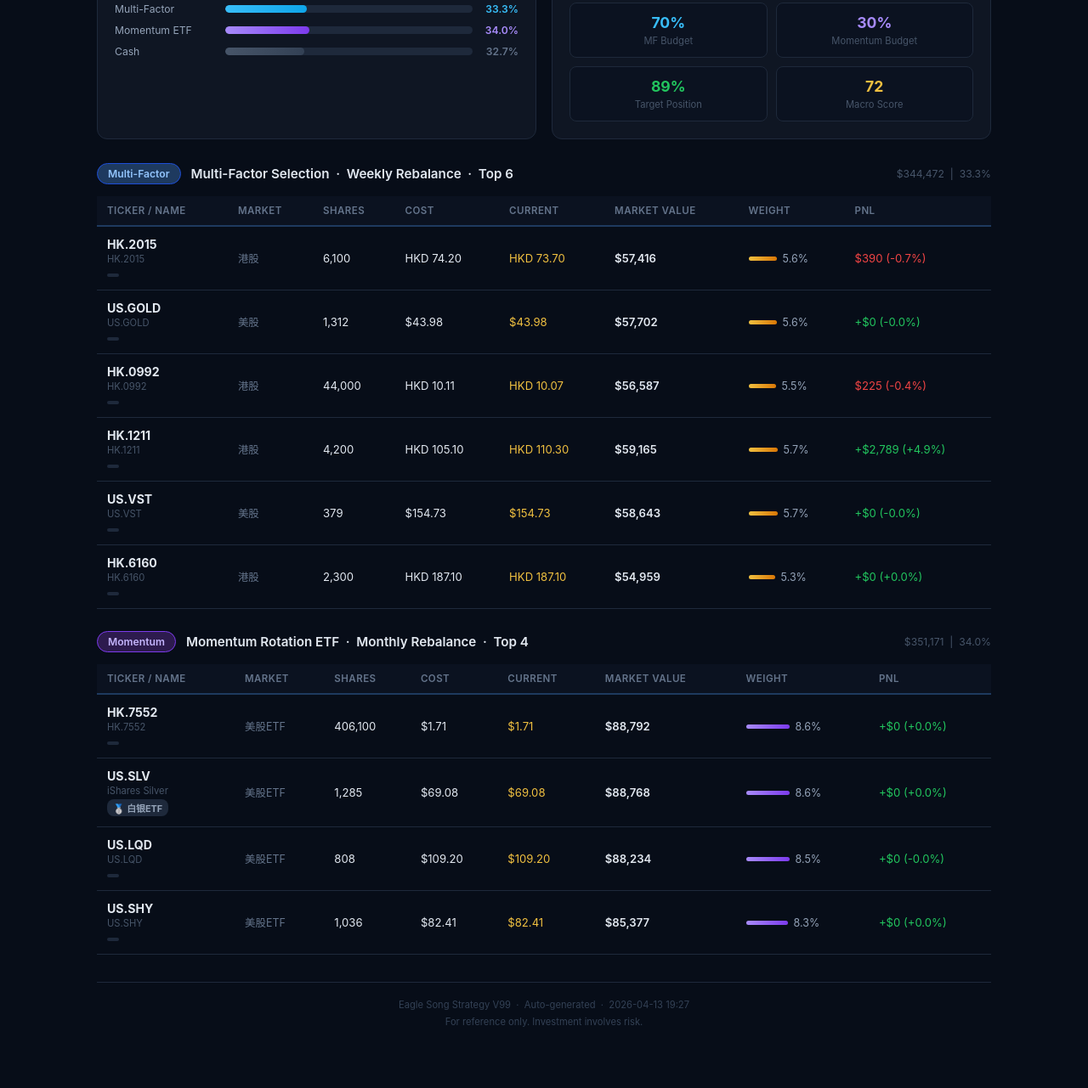
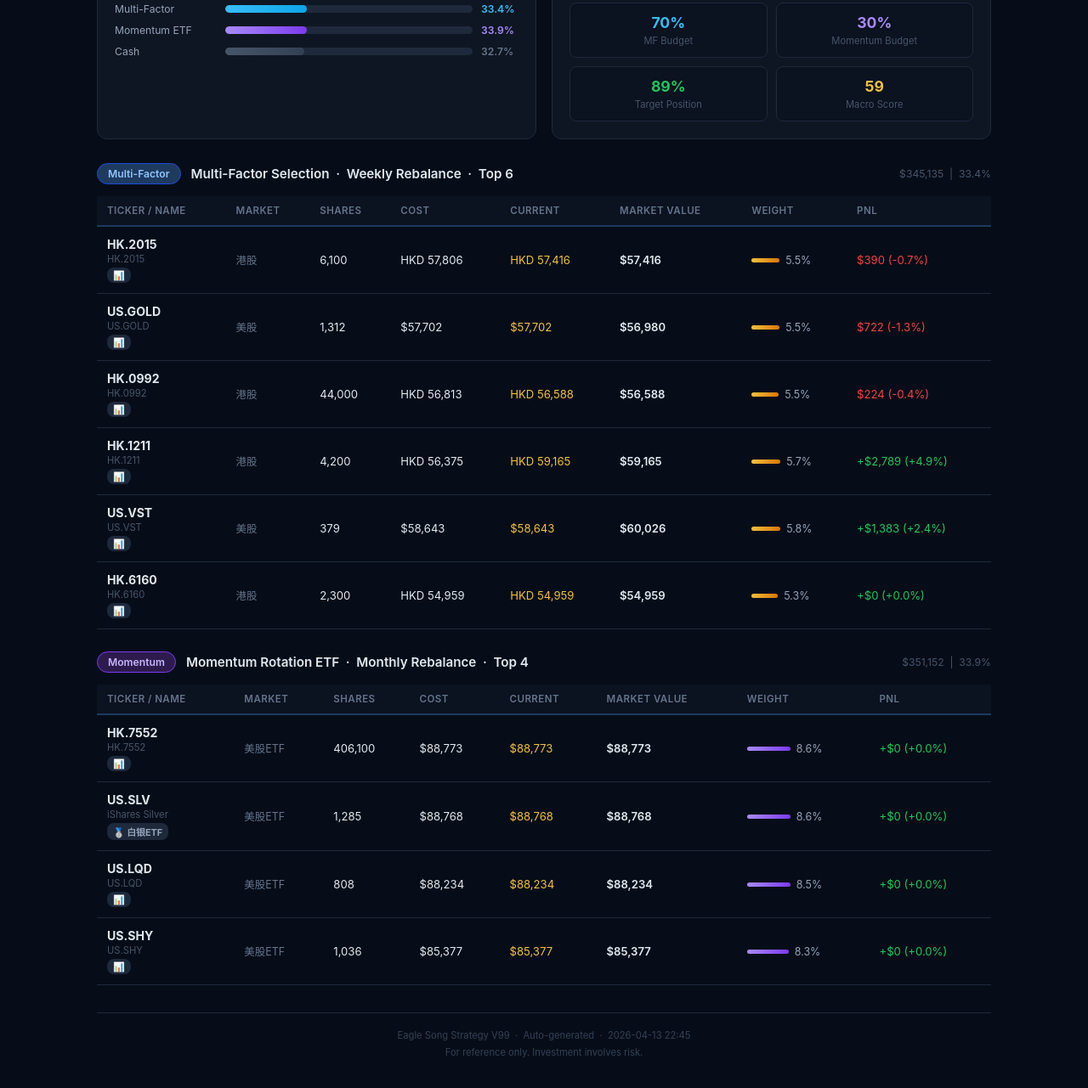
Before and after one commit to yingli0319-svg/eagle-eye-phi, a website: page portfolio.html in a window 1280 px wide. Shown: the part 361-1642 px from the top of the page at 85% size. Before the commit the page ends 1606 px from the top, so only its background shows below. Drawn offline with Linux system fonts and the light colour scheme.

Commit message:
Update portfolio 2026-04-13 22:45

```diff
--- a/portfolio.html
+++ b/portfolio.html
@@ -28,7 +28,7 @@
 .alloc-label{width:120px;font-size:0.76rem;color:#94a3b8;flex-shrink:0;}
 .alloc-bar-bg{flex:1;height:9px;background:#1e293b;border-radius:5px;overflow:hidden;}
 .alloc-bar-fill{height:100%;border-radius:5px;}
-.alloc-pct{width:44px;font-size:0.76rem;text-align:right;font-weight:600;}
+.alloc-pct{width:44px;font-size:0.76rem;text-right;font-weight:600;}
 .strategy-header{display:flex;align-items:center;gap:12px;margin:26px 0 14px;flex-wrap:wrap;}
 .strategy-badge{padding:4px 12px;border-radius:20px;font-size:0.76rem;font-weight:600;}
 .badge-mf{background:#1e3a5f;color:#93c5fd;border:1px solid #1d4ed8;}
@@ -48,39 +48,34 @@
 .weight-bar{height:5px;border-radius:3px;background:linear-gradient(90deg,#f0c040,#d97706);min-width:4px;}
 .weight-bar.mo{background:linear-gradient(90deg,#a78bfa,#7c3aed);}
 .footer-note{text-align:center;color:#334155;font-size:0.7rem;margin-top:32px;padding-top:16px;border-top:1px solid #1e293b;line-height:1.8;}
-@media(max-width:768px){
-  .summary-grid{grid-template-columns:repeat(2,1fr);}
-  .alloc-section{grid-template-columns:1fr;}
-  .strategy-meta{display:none;}
-}
+@media(max-width:768px){.summary-grid{grid-template-columns:repeat(2,1fr);}.alloc-section{grid-template-columns:1fr;}.strategy-meta{display:none;}}
 </style>
 </head>
 <body>
 <div class="top-bar">
   <div class="logo">Eagle Song V99 - Portfolio</div>
   <a href="/" class="back-btn">&larr; Home</a>
-  <div class="update-time">Updated: 2026-04-13 19:27</div>
+  <div class="update-time">Updated: 2026-04-13 22:45</div>
 </div>
-
 <div class="container">
   <h1>Portfolio Holdings</h1>
   <div class="subtitle">Eagle Song Strategy V99 &nbsp;&middot;&nbsp; Multi-Factor + Momentum &nbsp;&middot;&nbsp; Since 2026-03-27</div>
 
   <div class="summary-grid">
     <div class="stat-card">
-      <div class="stat-val gold">$1,034,074</div>
+      <div class="stat-val gold">$1,034,718</div>
       <div class="stat-label">Total Assets</div>
       <div class="stat-sub">Initial $1,000,000</div>
     </div>
     <div class="stat-card">
-      <div class="stat-val pos">+34,074 (+3.41%)</div>
+      <div class="stat-val pos">+34,718 (+3.47%)</div>
       <div class="stat-label">Total PnL</div>
       <div class="stat-sub">Since inception</div>
     </div>
     <div class="stat-card">
-      <div class="stat-val pos">67.3%</div>
+      <div class="stat-val pos">67.0%</div>
       <div class="stat-label">Invested</div>
-      <div class="stat-sub">$695,643</div>
+      <div class="stat-sub">$693,449</div>
     </div>
     <div class="stat-card">
       <div class="stat-val warn">$338,432</div>
@@ -88,7 +83,7 @@
       <div class="stat-sub">32.7%</div>
     </div>
     <div class="stat-card">
-      <div class="stat-val" style="color:#38bdf8;">72/100</div>
+      <div class="stat-val" style="color:#38bdf8;">59/100</div>
       <div class="stat-label">Macro Score</div>
       <div class="stat-sub">Position Target 70%</div>
     </div>
@@ -100,12 +95,12 @@
       <div class="alloc-bar-row">
         <div class="alloc-label">Multi-Factor</div>
         <div class="alloc-bar-bg"><div class="alloc-bar-fill" style="width:33%;background:linear-gradient(90deg,#38bdf8,#0ea5e9);"></div></div>
-        <div class="alloc-pct" style="color:#38bdf8;">33.3%</div>
+        <div class="alloc-pct" style="color:#38bdf8;">33.4%</div>
       </div>
       <div class="alloc-bar-row">
         <div class="alloc-label">Momentum ETF</div>
-        <div class="alloc-bar-bg"><div class="alloc-bar-fill" style="width:34%;background:linear-gradient(90deg,#a78bfa,#7c3aed);"></div></div>
-        <div class="alloc-pct" style="color:#a78bfa;">34.0%</div>
+        <div class="alloc-bar-bg"><div class="alloc-bar-fill" style="width:33%;background:linear-gradient(90deg,#a78bfa,#7c3aed);"></div></div>
+        <div class="alloc-pct" style="color:#a78bfa;">33.9%</div>
       </div>
       <div class="alloc-bar-row">
         <div class="alloc-label">Cash</div>
@@ -129,7 +124,7 @@
           <div style="font-size:0.7rem;color:#475569;margin-top:4px;">Target Position</div>
         </div>
         <div style="background:#0b1220;border:1px solid #1e293b;border-radius:8px;padding:12px;text-align:center;">
-          <div style="font-size:1.1rem;font-weight:700;color:#f0c040;">72</div>
+          <div style="font-size:1.1rem;font-weight:700;color:#f0c040;">59</div>
           <div style="font-size:0.7rem;color:#475569;margin-top:4px;">Macro Score</div>
         </div>
       </div>
@@ -139,71 +134,68 @@
   <div class="strategy-header">
     <span class="strategy-badge badge-mf">Multi-Factor</span>
     <div class="strategy-title">Multi-Factor Selection &nbsp;&middot;&nbsp; Weekly Rebalance &nbsp;&middot;&nbsp; Top 6</div>
-    <div class="strategy-meta">$344,472 &nbsp;|&nbsp; 33.3%</div>
+    <div class="strategy-meta">$345,135 &nbsp;|&nbsp; 33.4%</div>
   </div>
   <table>
     <thead>
-      <tr>
-        <th>Ticker / Name</th><th>Market</th><th>Shares</th><th>Cost</th>
-        <th>Current</th><th>Market Value</th><th>Weight</th><th>PnL</th>
-      </tr>
+      <tr><th>Ticker / Name</th><th>Market</th><th>Shares</th><th>Cost</th><th>Current</th><th>Market Value</th><th>Weight</th><th>PnL</th></tr>
     </thead>
     <tbody>
       <tr>
         <td class="ticker-cell">HK.2015<div class="ticker-sub">HK.2015</div>
-          <span class="sector-tag" style="color:#999;"> </span></td>
+          <span class="sector-tag" style="color:#94a3b8;">📊 </span></td>
         <td style="color:#64748b;font-size:0.78rem;">港股</td>
         <td>6,100</td>
-        <td>HKD 74.20</td>
-        <td style="color:#f0c040;">HKD 73.70</td>
+        <td>HKD 57,806</td>
+        <td style="color:#f0c040;">HKD 57,416</td>
         <td style="font-weight:600;">$57,416</td>
         <td>
           <div class="weight-bar-wrap">
             <div class="weight-bar " style="width:33px;"></div>
-            <span style="color:#94a3b8;font-size:0.78rem;">5.6%</span>
+            <span style="color:#94a3b8;font-size:0.78rem;">5.5%</span>
           </div>
         </td>
         <td><span class="neg">$390 (-0.7%)</span></td>
       </tr>
       <tr>
         <td class="ticker-cell">US.GOLD<div class="ticker-sub">US.GOLD</div>
-          <span class="sector-tag" style="color:#999;"> </span></td>
+          <span class="sector-tag" style="color:#94a3b8;">📊 </span></td>
         <td style="color:#64748b;font-size:0.78rem;">美股</td>
         <td>1,312</td>
-        <td>$43.98</td>
-        <td style="color:#f0c040;">$43.98</td>
-        <td style="font-weight:600;">$57,702</td>
+        <td>$57,702</td>
+        <td style="color:#f0c040;">$57,702</td>
+        <td style="font-weight:600;">$56,980</td>
         <td>
           <div class="weight-bar-wrap">
             <div class="weight-bar " style="width:33px;"></div>
-            <span style="color:#94a3b8;font-size:0.78rem;">5.6%</span>
+            <span style="color:#94a3b8;font-size:0.78rem;">5.5%</span>
           </div>
         </td>
-        <td><span class="pos">+$0 (-0.0%)</span></td>
+        <td><span class="neg">$722 (-1.3%)</span></td>
       </tr>
       <tr>
         <td class="ticker-cell">HK.0992<div class="ticker-sub">HK.0992</div>
-          <span class="sector-tag" style="color:#999;"> </span></td>
+          <span class="sector-tag" style="color:#94a3b8;">📊 </span></td>
         <td style="color:#64748b;font-size:0.78rem;">港股</td>
         <td>44,000</td>
-        <td>HKD 10.11</td>
-        <td style="color:#f0c040;">HKD 10.07</td>
-        <td style="font-weight:600;">$56,587</td>
+        <td>HKD 56,813</td>
+        <td style="color:#f0c040;">HKD 56,588</td>
+        <td style="font-weight:600;">$56,588</td>
         <td>
           <div class="weight-bar-wrap">
             <div class="weight-bar " style="width:32px;"></div>
             <span style="color:#94a3b8;font-size:0.78rem;">5.5%</span>
           </div>
         </td>
-        <td><span class="neg">$225 (-0.4%)</span></td>
+        <td><span class="neg">$224 (-0.4%)</span></td>
       </tr>
       <tr>
         <td class="ticker-cell">HK.1211<div class="ticker-sub">HK.1211</div>
-          <span class="sector-tag" style="color:#999;"> </span></td>
+          <span class="sector-tag" style="color:#94a3b8;">📊 </span></td>
         <td style="color:#64748b;font-size:0.78rem;">港股</td>
         <td>4,200</td>
-        <td>HKD 105.10</td>
-        <td style="color:#f0c040;">HKD 110.30</td>
+        <td>HKD 56,375</td>
+        <td style="color:#f0c040;">HKD 59,165</td>
         <td style="font-weight:600;">$59,165</td>
         <td>
           <div class="weight-bar-wrap">
@@ -215,27 +207,27 @@
       </tr>
       <tr>
         <td class="ticker-cell">US.VST<div class="ticker-sub">US.VST</div>
-          <span class="sector-tag" style="color:#999;"> </span></td>
+          <span class="sector-tag" style="color:#94a3b8;">📊 </span></td>
         <td style="color:#64748b;font-size:0.78rem;">美股</td>
         <td>379</td>
-        <td>$154.73</td>
-        <td style="color:#f0c040;">$154.73</td>
-        <td style="font-weight:600;">$58,643</td>
+        <td>$58,643</td>
+        <td style="color:#f0c040;">$58,643</td>
+        <td style="font-weight:600;">$60,026</td>
         <td>
           <div class="weight-bar-wrap">
             <div class="weight-bar " style="width:34px;"></div>
-            <span style="color:#94a3b8;font-size:0.78rem;">5.7%</span>
+            <span style="color:#94a3b8;font-size:0.78rem;">5.8%</span>
           </div>
         </td>
-        <td><span class="pos">+$0 (-0.0%)</span></td>
+        <td><span class="pos">+$1,383 (+2.4%)</span></td>
       </tr>
       <tr>
         <td class="ticker-cell">HK.6160<div class="ticker-sub">HK.6160</div>
-          <span class="sector-tag" style="color:#999;"> </span></td>
+          <span class="sector-tag" style="color:#94a3b8;">📊 </span></td>
         <td style="color:#64748b;font-size:0.78rem;">港股</td>
         <td>2,300</td>
-        <td>HKD 187.10</td>
-        <td style="color:#f0c040;">HKD 187.10</td>
+        <td>HKD 54,959</td>
+        <td style="color:#f0c040;">HKD 54,959</td>
         <td style="font-weight:600;">$54,959</td>
         <td>
           <div class="weight-bar-wrap">
@@ -251,24 +243,21 @@
   <div class="strategy-header">
     <span class="strategy-badge badge-mo">Momentum</span>
     <div class="strategy-title">Momentum Rotation ETF &nbsp;&middot;&nbsp; Monthly Rebalance &nbsp;&middot;&nbsp; Top 4</div>
-    <div class="strategy-meta">$351,171 &nbsp;|&nbsp; 34.0%</div>
+    <div class="strategy-meta">$351,152 &nbsp;|&nbsp; 33.9%</div>
   </div>
   <table>
     <thead>
-      <tr>
-        <th>Ticker / Name</th><th>Market</th><th>Shares</th><th>Cost</th>
-        <th>Current</th><th>Market Value</th><th>Weight</th><th>PnL</th>
-      </tr>
+      <tr><th>Ticker / Name</th><th>Market</th><th>Shares</th><th>Cost</th><th>Current</th><th>Market Value</th><th>Weight</th><th>PnL</th></tr>
     </thead>
     <tbody>
       <tr>
         <td class="ticker-cell">HK.7552<div class="ticker-sub">HK.7552</div>
-          <span class="sector-tag" style="color:#999;"> </span></td>
+          <span class="sector-tag" style="color:#94a3b8;">📊 </span></td>
         <td style="color:#64748b;font-size:0.78rem;">美股ETF</td>
         <td>406,100</td>
-        <td>$1.71</td>
-        <td style="color:#f0c040;">$1.71</td>
-        <td style="font-weight:600;">$88,792</td>
+        <td>$88,773</td>
+        <td style="color:#f0c040;">$88,773</td>
+        <td style="font-weight:600;">$88,773</td>
         <td>
           <div class="weight-bar-wrap">
             <div class="weight-bar mo" style="width:51px;"></div>
@@ -282,8 +271,8 @@
           <span class="sector-tag" style="color:#94a3b8;">🥈 白银ETF</span></td>
         <td style="color:#64748b;font-size:0.78rem;">美股ETF</td>
         <td>1,285</td>
-        <td>$69.08</td>
-        <td style="color:#f0c040;">$69.08</td>
+        <td>$88,768</td>
+        <td style="color:#f0c040;">$88,768</td>
         <td style="font-weight:600;">$88,768</td>
         <td>
           <div class="weight-bar-wrap">
@@ -295,11 +284,11 @@
       </tr>
       <tr>
         <td class="ticker-cell">US.LQD<div class="ticker-sub">US.LQD</div>
-          <span class="sector-tag" style="color:#999;"> </span></td>
+          <span class="sector-tag" style="color:#94a3b8;">📊 </span></td>
         <td style="color:#64748b;font-size:0.78rem;">美股ETF</td>
         <td>808</td>
-        <td>$109.20</td>
-        <td style="color:#f0c040;">$109.20</td>
+        <td>$88,234</td>
+        <td style="color:#f0c040;">$88,234</td>
         <td style="font-weight:600;">$88,234</td>
         <td>
           <div class="weight-bar-wrap">
@@ -307,15 +296,15 @@
             <span style="color:#94a3b8;font-size:0.78rem;">8.5%</span>
           </div>
         </td>
-        <td><span class="pos">+$0 (-0.0%)</span></td>
+        <td><span class="pos">+$0 (+0.0%)</span></td>
       </tr>
       <tr>
         <td class="ticker-cell">US.SHY<div class="ticker-sub">US.SHY</div>
-          <span class="sector-tag" style="color:#999;"> </span></td>
+          <span class="sector-tag" style="color:#94a3b8;">📊 </span></td>
         <td style="color:#64748b;font-size:0.78rem;">美股ETF</td>
         <td>1,036</td>
-        <td>$82.41</td>
-        <td style="color:#f0c040;">$82.41</td>
+        <td>$85,377</td>
+        <td style="color:#f0c040;">$85,377</td>
         <td style="font-weight:600;">$85,377</td>
         <td>
           <div class="weight-bar-wrap">
@@ -329,7 +318,7 @@
   </table>
 
   <div class="footer-note">
-    Eagle Song Strategy V99 &nbsp;&middot;&nbsp; Auto-generated &nbsp;&middot;&nbsp; 2026-04-13 19:27<br>
+    Eagle Song Strategy V99 &nbsp;&middot;&nbsp; Auto-generated &nbsp;&middot;&nbsp; 2026-04-13 22:45<br>
     For reference only. Investment involves risk.
   </div>
 </div>
```
